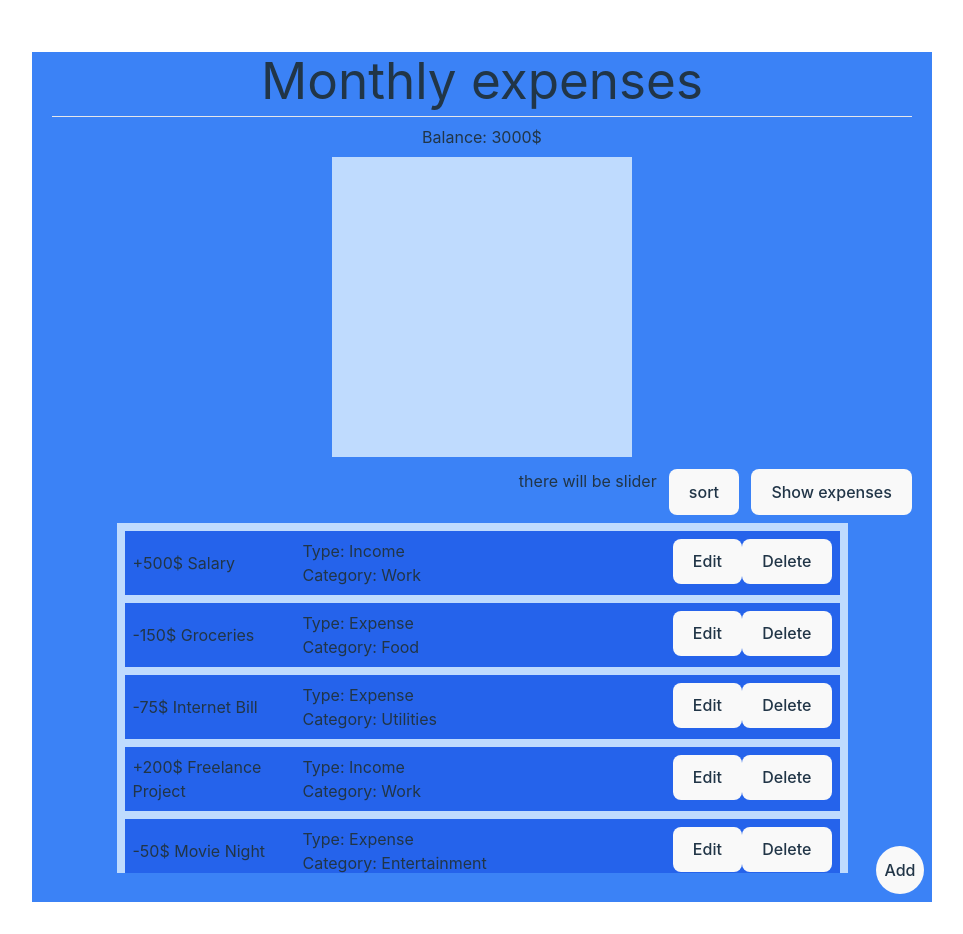
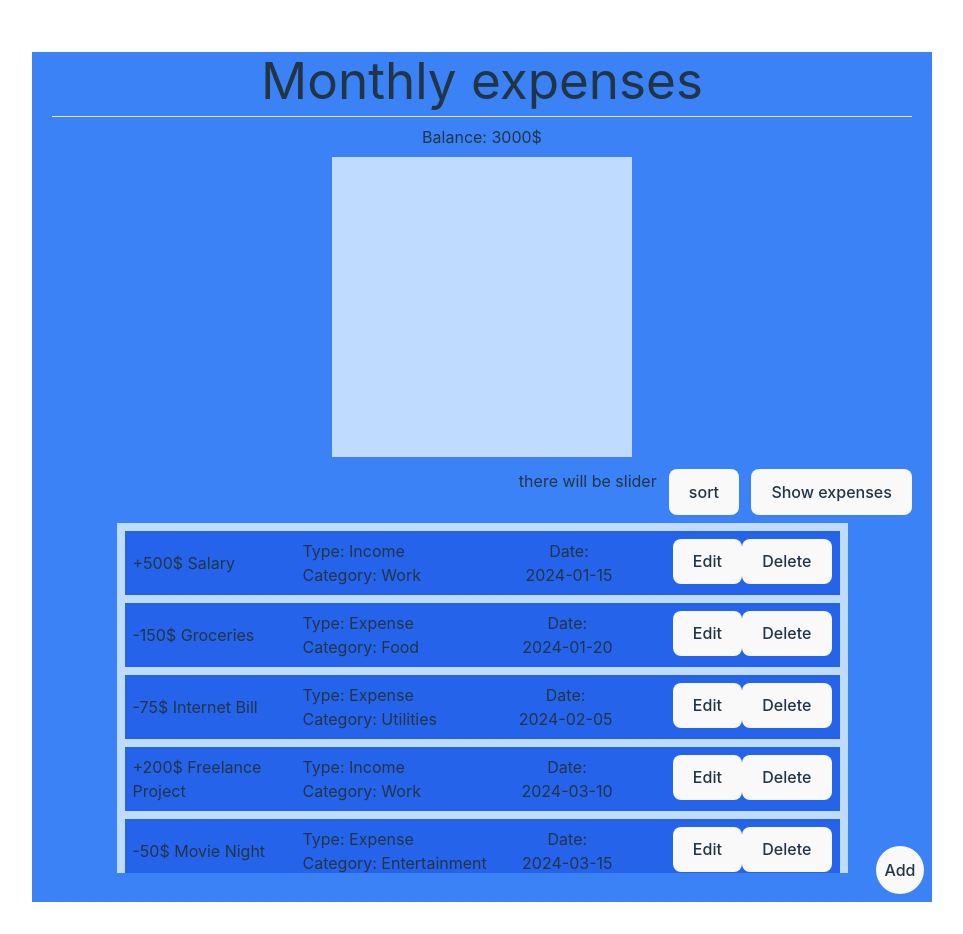
Before and after one commit to WiktorSchab/MyExpenseTracker, a React (Vite) app: page / in a window 1280 px wide. Shown: the whole page, without its empty margins (158-1121 px from the left). Built offline with nearby package versions, Linux system fonts and the light colour scheme.

Commit message:
Add `date` to `ExpenseItem` component
` Add `date` prop to the `ExpenseItem` component;
` Update the component to display the date along with other transaction details;

```diff
--- a/src/App.jsx
+++ b/src/App.jsx
@@ -96,6 +96,7 @@ function App() {
               description={transaction.description}
               type={transaction.type}
               category={transaction.category}
+              date={transaction.date}
               onEditFunc={handleEditRecord}
               onDelFunc={handleDeleteRecord}
             />
--- a/src/Components/ExpenseItem.jsx
+++ b/src/Components/ExpenseItem.jsx
@@ -7,12 +7,14 @@ function ExpenseItem({
   description,
   type,
   category,
+  date,
   onEditFunc,
   onDelFunc,
 }) {
   return (
     <li className="flex flex-row bg-blue-600 p-2 text-left">
-      <div className="flex w-[500px] flex-row items-center">
+      <div className="flex w-[500px] justify-between">
+        <div className="flex flex-row items-center">
           <p className="w-[150px]">
             {valueType}
             {value}$ {description}
@@ -20,6 +22,12 @@ function ExpenseItem({
           <div className="ml-5">
             <p>Type: {type}</p>
             <p>Category: {category}</p>
+          </div>
+        </div>
+
+        <div className="mr-5 flex flex-col items-center">
+          <p>Date:</p>
+          <p>{date}</p>
         </div>
       </div>
       <div className="ml-auto">
@@ -37,6 +45,7 @@ ExpenseItem.propTypes = {
   description: PropTypes.string,
   type: PropTypes.string.isRequired,
   category: PropTypes.string,
+  date: PropTypes.string,
   onEditFunc: PropTypes.func,
   onDelFunc: PropTypes.func,
 };
```
Lines whose indentation alone changed are shown as unchanged.
